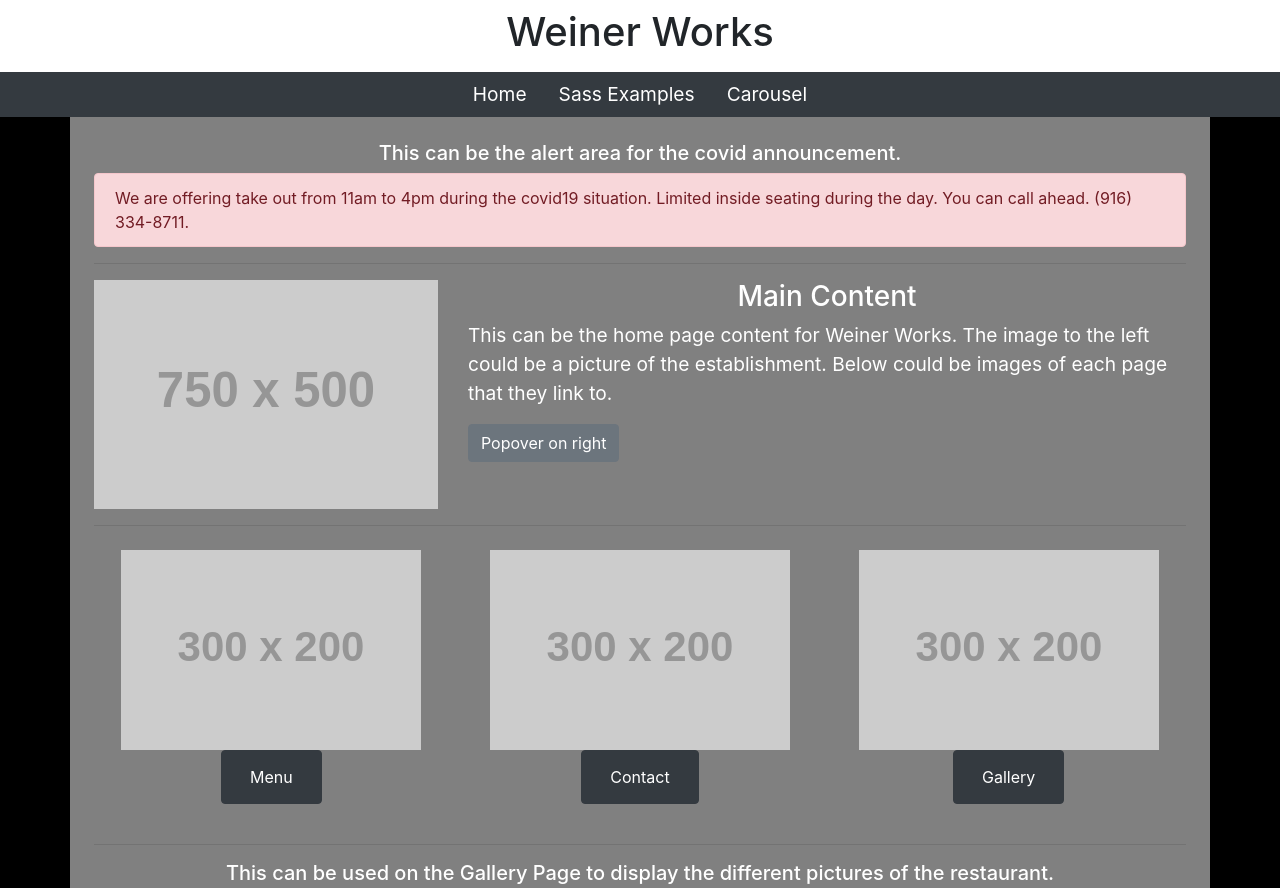
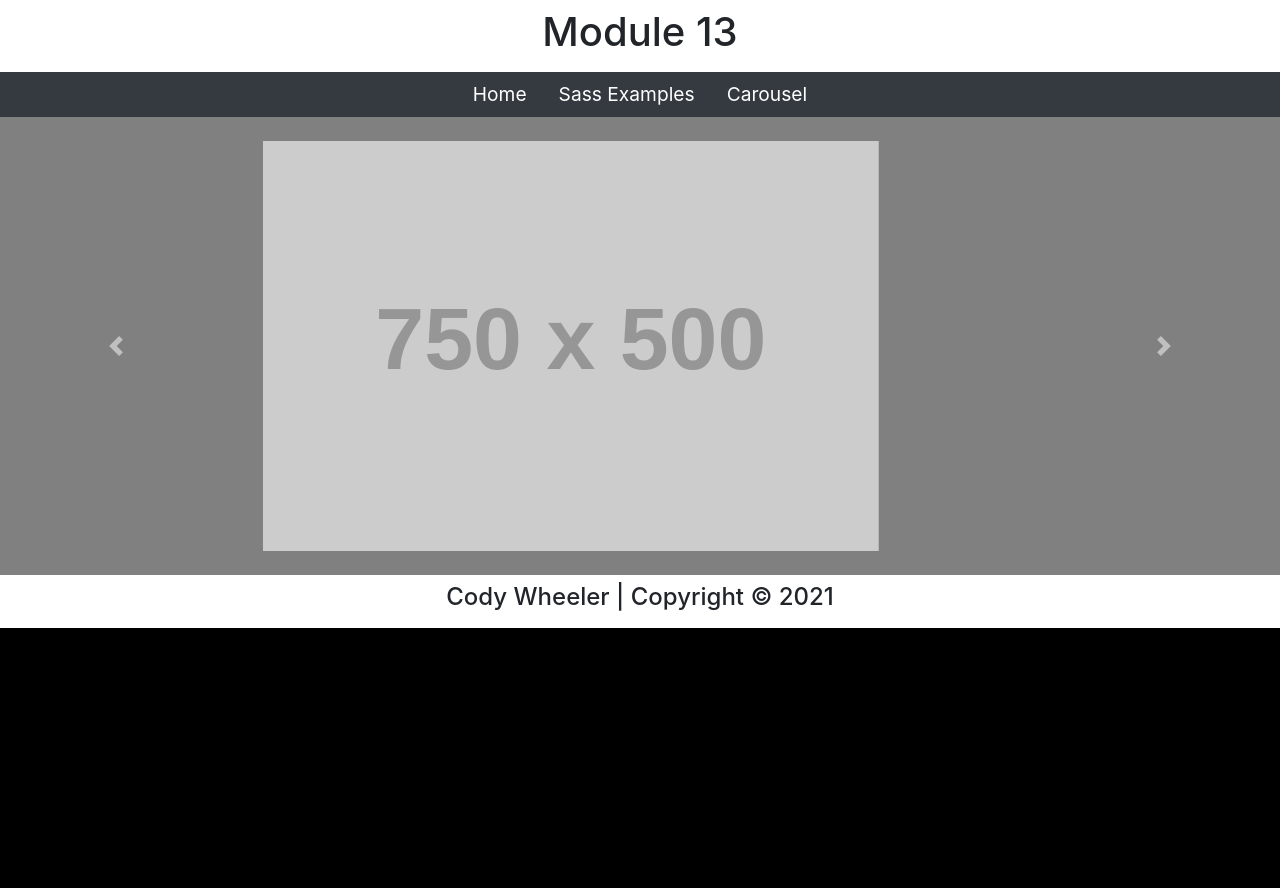
Before and after one commit to cwheeler6754/bootstrap-demo, a website: page app/carousel.html in a window 1280 px wide. Shown: the top 888 px of the page. After the commit the page ends 800 px from the top, so only its background shows below. Drawn offline with Linux system fonts and the light colour scheme; placeholder pictures from the web are drawn by us.

Commit message:
changes title

```diff
--- a/app/carousel.html
+++ b/app/carousel.html
@@ -10,7 +10,7 @@
 
 <body>
   <header>
-    <h1 class="p-2 text-center">Weiner Works</h1>
+    <h1 class="p-2 text-center">Module 13</h1>
     <ul class="nav justify-content-center navbar-dark bg-dark">
       <li class="nav-item">
         <a class="nav-link active" href="index.html">Home</a>
@@ -25,52 +25,7 @@
 
   </header>
 
-  <main class="container p-4">
-    <h5 class="text-center">This can be the alert area for the covid announcement.</h5>
-    <div class="alert alert-danger" role="alert">
-      We are offering take out from 11am to 4pm during the covid19 situation. Limited inside seating during the day. You can call ahead. (916) 334-8711.
-    </div>
-
-    <hr>
-
-    <section class="row">
-      <article class="col-md-12 col-lg-4">
-        <img class="img-fluid" src="http://placehold.it/750x500/525252/FFFFFF" alt="">
-      </article>
-
-      <aside class="col-md-12 col-lg-8">
-        <h3 class="text-center">Main Content</h3>
-        <p>This can be the home page content for Weiner Works. The image to the left could be a picture of the establishment. Below could be images of each page that they link to.</p>
-        <button type="button" class="btn btn-secondary" data-container="body" data-toggle="popover" data-placement="right" data-content="Right popover">Popover on right</button>
-      </aside>
-    </section>
-
-    <hr>
-
-    <div class="container p-2">
-      <section class="row">
-        <div class="col-sm-12 col-md-12 col-lg text-center mb-3">
-          <img class="img-fluid" src="http://placehold.it/300x200/525252/FFFFFF" alt="">
-          <br>
-          <button type="button" class="btn btn-dark"><a class="nav-link" href="#">Menu</a></button>
-        </div>
-        <div class="col-sm-12 col-md-12 col-lg text-center mb-3">
-          <img class="img-fluid" src="http://placehold.it/300x200/525252/FFFFFF" alt="">
-          <br>
-          <button type="button" class="btn btn-dark"><a class="nav-link" href="#">Contact</a></button>
-        </div>
-        <div class="col-sm-12 col-md-12 col-lg text-center mb-3">
-          <img class="img-fluid" src="http://placehold.it/300x200/525252/FFFFFF" alt="">
-          <br>
-          <button type="button" class="btn btn-dark"><a class="nav-link" href="#">Gallery</a></button>
-        </div>
-      </section>
-    </div>
-
-    <hr>
-
-    <h5 class="text-center">This can be used on the Gallery Page to display the different pictures of the restaurant.</h5>
-
+  <main class="p-4">
     <div id="carouselExampleControls" class="carousel slide" data-ride="carousel">
       <div class="carousel-inner">
         <div class="carousel-item active">
```
